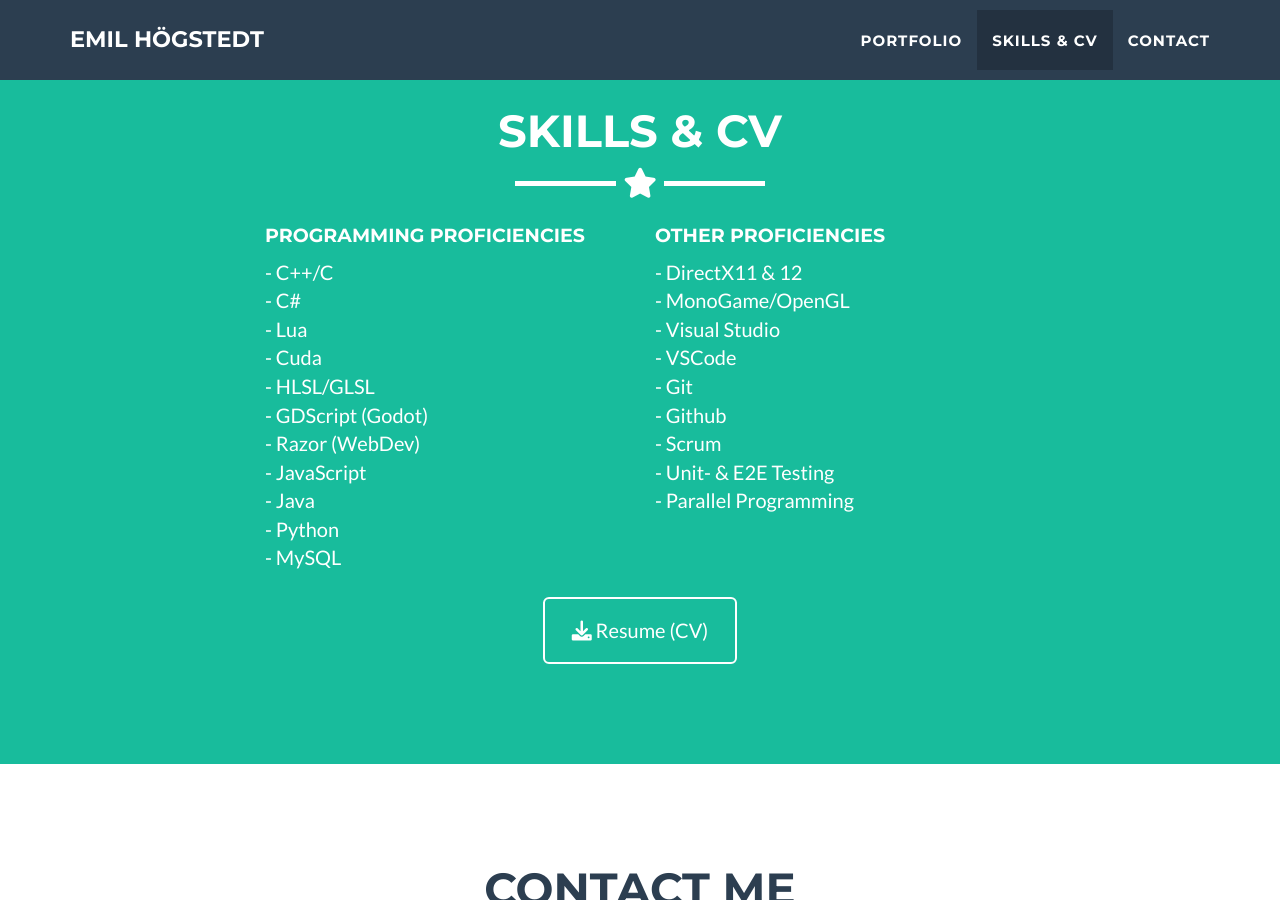
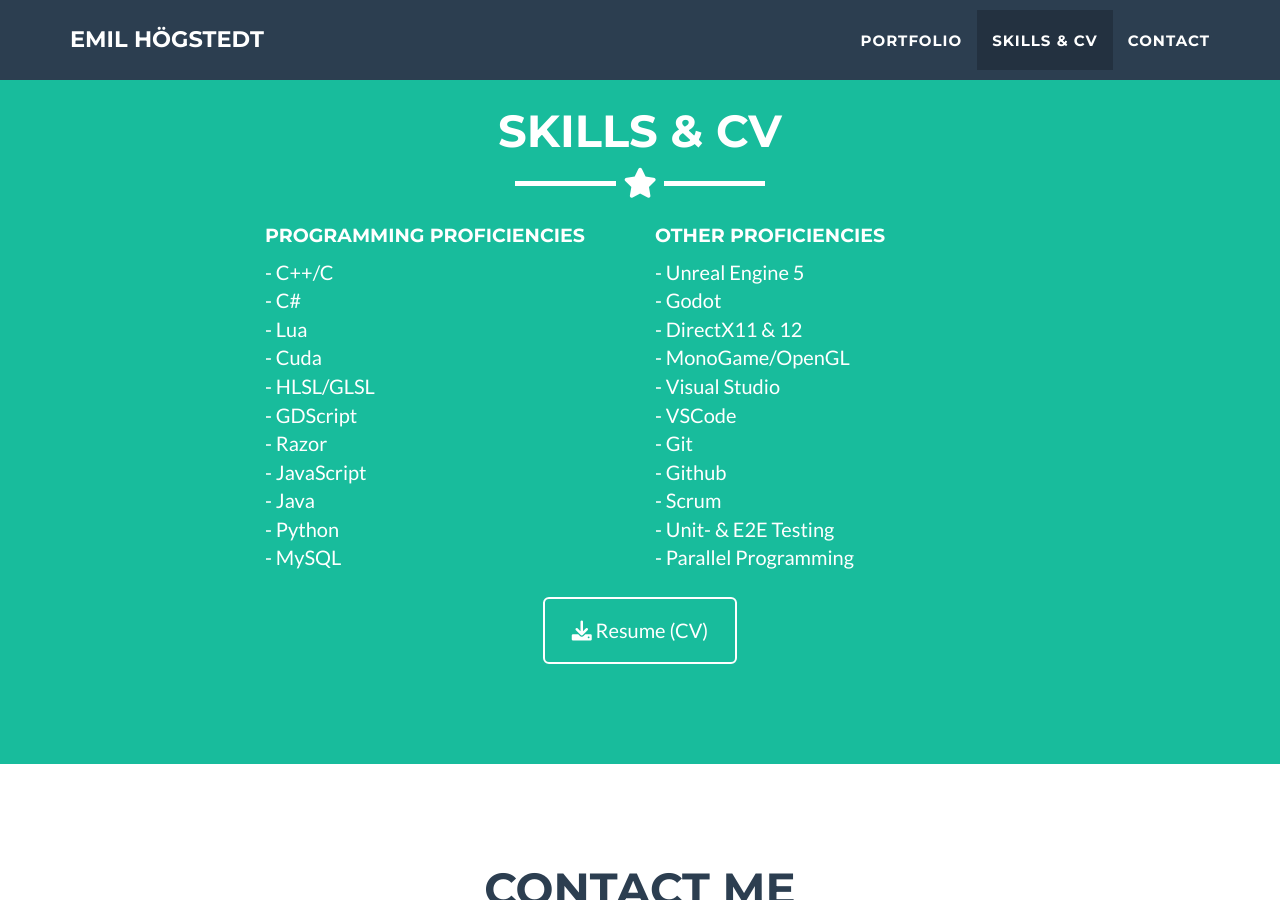
Before and after one commit to EmilHogstedt/EmilHogstedt.github.io, a Jekyll site: the page built from _posts/2023-03-03-Star-Fetchers.markdown, in a window 1280 px wide and 900 px high, scrolled down 1939 px. Built offline with Jekyll 4.4.1, drawn with Linux system fonts in a browser that asks for light colours.

Commit message:
Update about.html

```diff
--- a/_includes/about.html
+++ b/_includes/about.html
@@ -16,8 +16,8 @@
           - Lua                 <br>
           - Cuda                <br>
           - HLSL/GLSL           <br>
-          - GDScript (Godot)    <br>
-          - Razor (WebDev)      <br>
+          - GDScript            <br>
+          - Razor               <br>
           - JavaScript          <br>
           - Java                <br>
           - Python              <br>
@@ -27,6 +27,8 @@
       <div class="col-lg-4">
         <h4>Other Proficiencies</h4>
         <p>
+          - Unreal Engine 5     <br>
+          - Godot               <br>
           - DirectX11 & 12      <br>
           - MonoGame/OpenGL     <br>
           - Visual Studio       <br>
```
